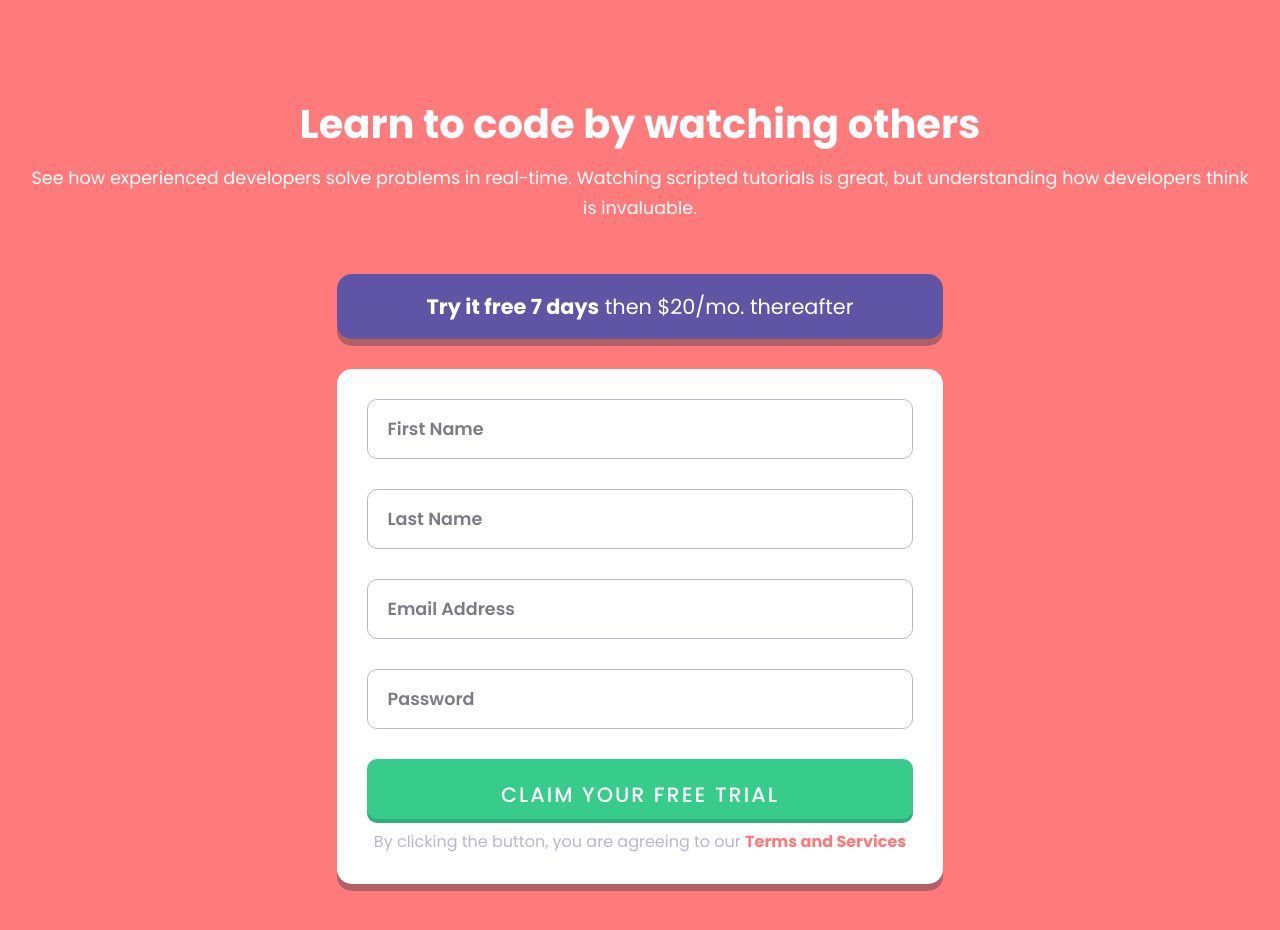
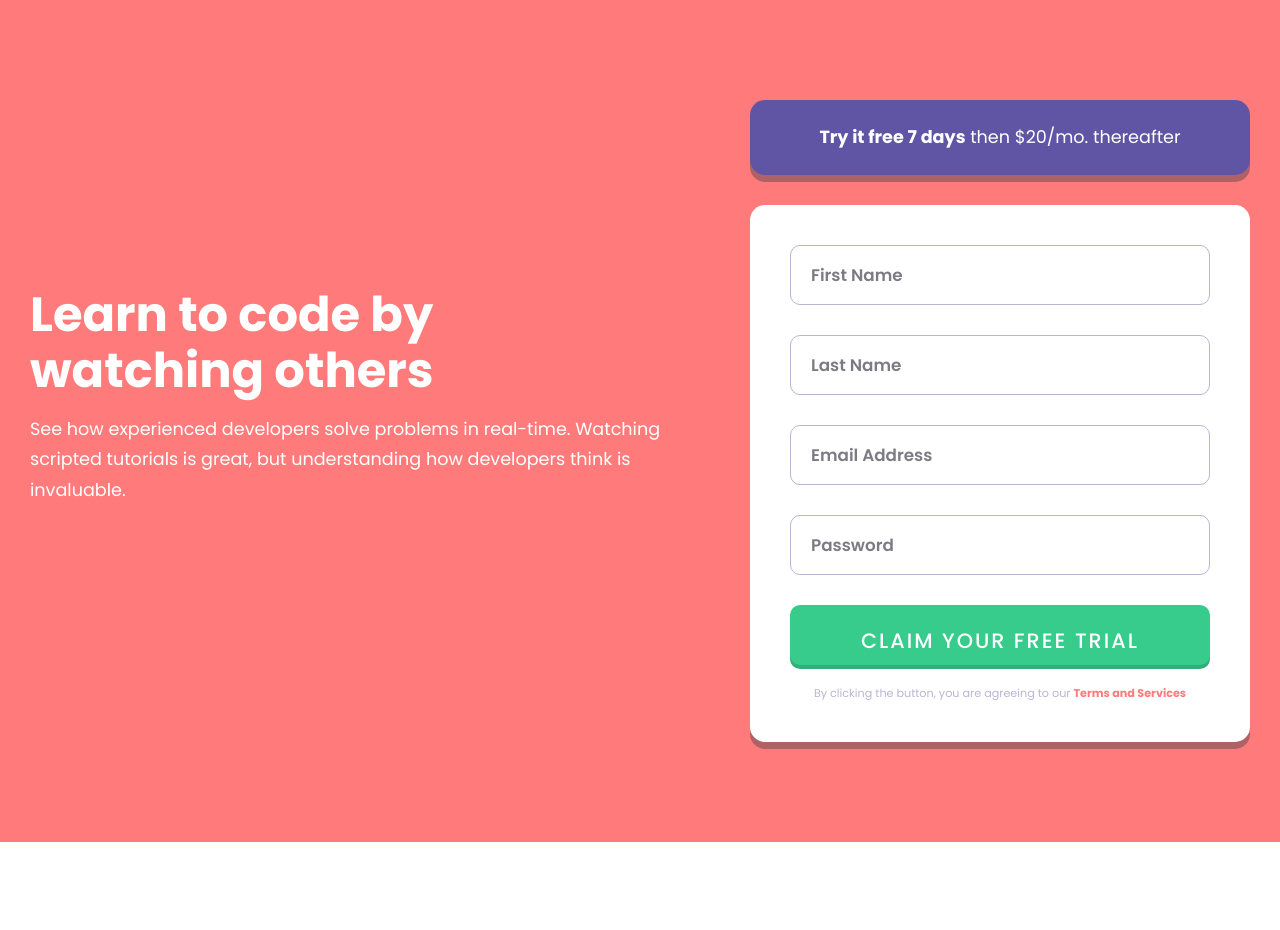
Before and after one commit to IAmMasterCraft/warm-up, a plain HTML site: page index.html in a window 1280 px wide. After the commit the page ends 842 px from the top, so only its background shows below. Drawn offline with Linux system fonts and the light colour scheme.

Commit message:
woooo I am tired!!!

```diff
--- a/index.html
+++ b/index.html
@@ -9,7 +9,7 @@
     <section id="introduction">
       <div class="container">
         <div class="left-column">
-          <h1>Learn to code by watching others</h1>
+          <h1>Learn to code by <br /> watching others</h1>
           <p>
             See how experienced developers solve problems in real-time. Watching scripted tutorials is great,
             but understanding how developers think is invaluable.
--- a/signup.css
+++ b/signup.css
@@ -136,3 +136,55 @@ html {
     color: hsl(0, 100%, 74%);
     font-weight: 700;
 }
+
+
+
+
+
+
+/* media queries */
+@media only screen and (min-width: 1000px) {
+    .container {
+        flex-direction: row;
+    }
+
+    .left-column {
+        text-align: left;
+        padding-right: 50px;
+    }
+
+    .left-column h1 {
+        font-size: 3rem;
+        line-height: 3.5rem;
+    }
+
+    .left-column p {
+        font-size: 1.1rem;
+    }
+
+    .right-column {
+        max-width: 500px;
+    }
+
+    .right-column .box {
+        padding: 20px;
+    }
+
+    .right-column .box p {
+        font-size: 1.1rem;
+    }
+
+    .right-column .form-holder {
+        padding: 40px;
+    }
+
+    .right-column input,
+    .right-column input::placeholder {
+        font-size: 1.05rem;
+    }
+
+    .right-column .form-base {
+        margin-top: 20px;
+        font-size: 0.7rem;
+    }
+}
```
